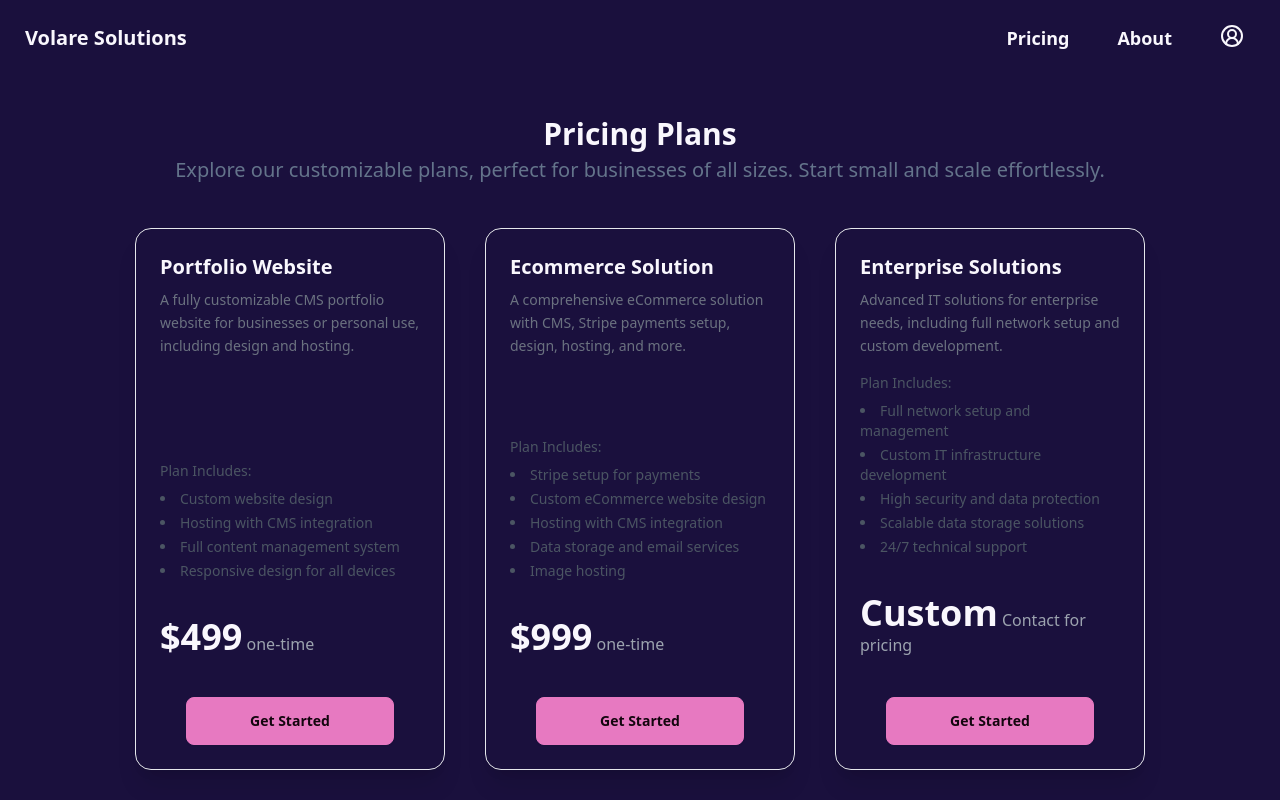
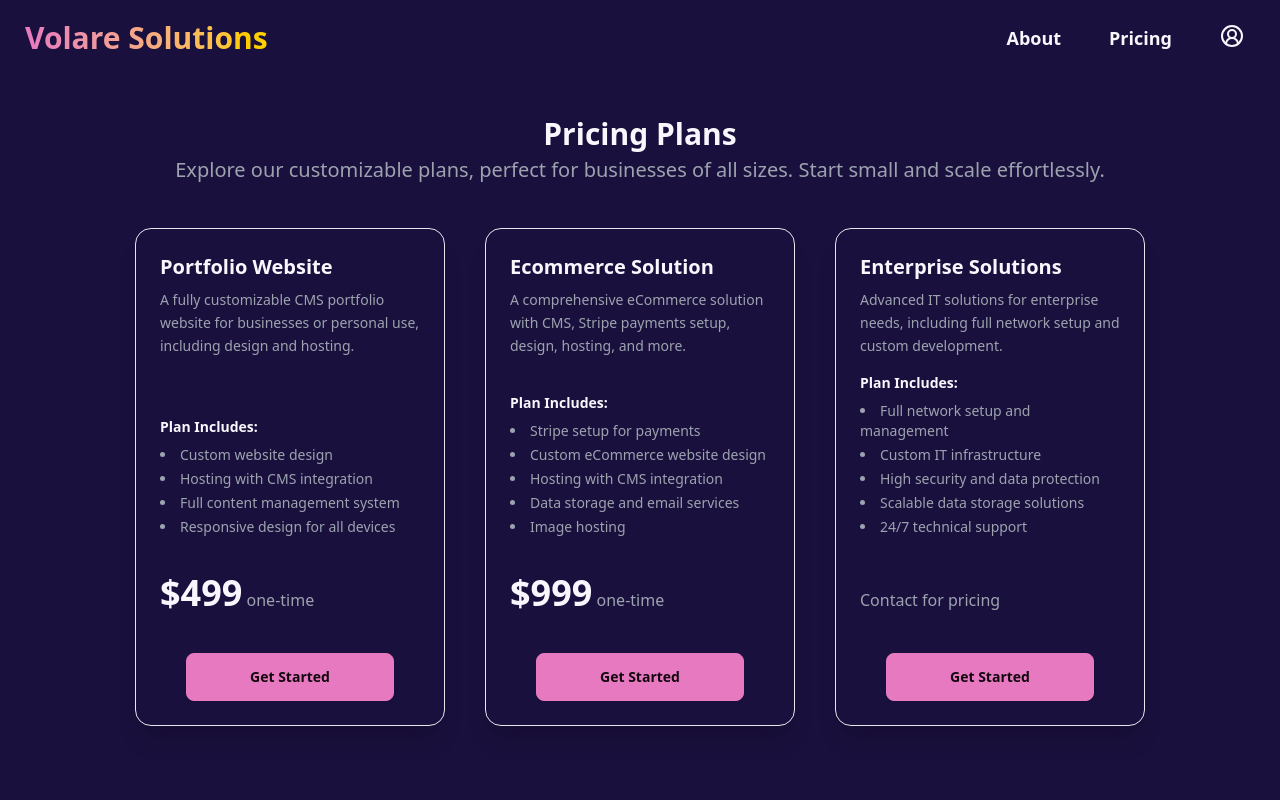
Before and after one commit to Volare-Solutions/volaresolutions.tech, a SvelteKit app: page /pricing in a window 1280 px wide. Shown: the top 800 px of the page. Built offline with nearby package versions, Linux system fonts and the light colour scheme.

Commit message:
Touch up changes from theme change

```diff
--- a/src/routes/(marketing)/+layout.svelte
+++ b/src/routes/(marketing)/+layout.svelte
@@ -5,12 +5,18 @@
 
 <div class="navbar bg-base-100 container mx-auto">
   <div class="flex-1">
-    <a class="btn btn-ghost normal-case text-xl" href="/">Volare Solutions</a>
+    <a class="btn btn-ghost normal-case text-xl" href="/"
+      ><div
+        class="text-xl md:text-3xl font-bold bg-clip-text text-transparent bg-gradient-to-r from-primary to-accent"
+      >
+        Volare Solutions
+      </div></a
+    >
   </div>
   <div class="flex-none">
     <ul class="menu menu-horizontal px-1 hidden sm:flex font-bold text-lg">
+      <li class="md:mx-2"><a href="/about">About</a></li>
       <li class="md:mx-2"><a href="/pricing">Pricing</a></li>
-      <li class="md:mx-2"><a href="/about">About</a></li>
       <li class="md:mx-2"><a href="/account"><CircleUserRound /></a></li>
     </ul>
     <div class="dropdown dropdown-end sm:hidden">
@@ -36,7 +42,7 @@
         tabindex="0"
         class="menu menu-lg dropdown-content mt-3 z-[1] p-2 shadow bg-base-100 rounded-box w-52 font-bold"
       >
-        <li><a href="/blog">Blog</a></li>
+        <li><a href="/about">About</a></li>
         <li><a href="/pricing">Pricing</a></li>
         <li><a href="/account">Account</a></li>
       </ul>
--- a/src/routes/(marketing)/+page.svelte
+++ b/src/routes/(marketing)/+page.svelte
@@ -95,12 +95,6 @@
   <div class="hero-content text-center py-12">
     <div class="max-w-xl">
       <div
-        class="text-xl md:text-3xl font-bold bg-clip-text text-transparent bg-gradient-to-r from-primary to-accent mb-4 md:mb-8"
-      >
-        Volare Solutions
-      </div>
-
-      <div
         class="text-4xl md:text-6xl font-bold px-2"
         style="line-height: 1.2;"
       >
@@ -140,7 +134,7 @@
         <span
           class="underline decoration-secondary decoration-[3px] md:decoration-[4px]"
         >
-          fully functional demos
+          fully functional demos.
         </span>
       </div>
     </div>
@@ -347,7 +341,7 @@
       border-color: transparent;
     }
     50% {
-      border-color: forestgreen;
+      border-color: pink;
     }
   }
 </style>
--- a/src/routes/(marketing)/about/+page.svelte
+++ b/src/routes/(marketing)/about/+page.svelte
@@ -80,7 +80,7 @@
     <h2 class="text-4xl font-bold mb-4">
       <span
         class="font-bold bg-clip-text text-transparent bg-gradient-to-r from-primary to-accent"
-        >About Grayson Crozier</span
+        >The Founder</span
       >
     </h2>
     <p class="text-xl">
--- a/src/routes/(marketing)/legal/terms/+page.svelte
+++ b/src/routes/(marketing)/legal/terms/+page.svelte
@@ -79,8 +79,8 @@
     <h2 class="text-2xl font-semibold mb-2">Contact Details</h2>
     <p class="mb-3">
       For any questions or inquiries, please contact us at: <a
-        href="mailto:contact@yourwebsite.com"
-        class="text-blue-600">contact@yourwebsite.com</a
+        href="mailto:contact@volaresolutions.tech"
+        class="text-blue-600">contact@volaresolutions.tech</a
       >.
     </p>
   </section>
--- a/src/routes/(marketing)/pricing/+page.svelte
+++ b/src/routes/(marketing)/pricing/+page.svelte
@@ -10,7 +10,7 @@
 
 <div class="min-h-[70vh] pb-8 pt-[5vh] px-4">
   <h1 class="text-3xl font-bold text-center">Pricing Plans</h1>
-  <h2 class="text-xl text-center text-slate-500 mt-1 pb-3">
+  <h2 class="text-xl text-center text-gray-400 mt-1 pb-3">
     Explore our customizable plans, perfect for businesses of all sizes. Start
     small and scale effortlessly.
   </h2>
--- a/src/routes/(marketing)/pricing/pricing_module.svelte
+++ b/src/routes/(marketing)/pricing/pricing_module.svelte
@@ -21,14 +21,14 @@
     >
       <div class="flex flex-col h-full">
         <div class="text-xl font-bold">{plan.name}</div>
-        <p class="mt-2 text-sm text-gray-500 leading-relaxed">
+        <p class="mt-2 text-sm text-gray-400 leading-relaxed">
           {plan.description}
         </p>
-        <div class="mt-auto pt-4 text-sm text-gray-600">
-          Plan Includes:
+        <div class="mt-auto pt-4 text-sm">
+          <strong>Plan Includes:</strong>
           <ul class="list-disc list-inside mt-2 space-y-1">
             {#each plan.features as feature}
-              <li class="">{feature}</li>
+              <li class="text-gray-400">{feature}</li>
             {/each}
             <ul></ul>
           </ul>
@@ -41,7 +41,7 @@
               <div
                 class="btn btn-outline btn-success no-animation w-[80%] mx-auto cursor-default"
               >
-                Current Planx
+                Current Plan
               </div>
             {:else if plan.id === "enterprise"}
               <a href={"/contact_us"} class="btn btn-primary w-[80%] mx-auto">
--- a/src/routes/(marketing)/pricing/pricing_plans.ts
+++ b/src/routes/(marketing)/pricing/pricing_plans.ts
@@ -39,13 +39,13 @@ export const pricingPlans = [
     name: "Enterprise Solutions",
     description:
       "Advanced IT solutions for enterprise needs, including full network setup and custom development.",
-    price: "Custom",
+    price: "",
     priceIntervalName: "Contact for pricing",
     stripe_price_id: "your_stripe_price_id_for_enterprise",
     stripe_product_id: "your_stripe_product_id_for_enterprise",
     features: [
       "Full network setup and management",
-      "Custom IT infrastructure development",
+      "Custom IT infrastructure",
       "High security and data protection",
       "Scalable data storage solutions",
       "24/7 technical support",
```
